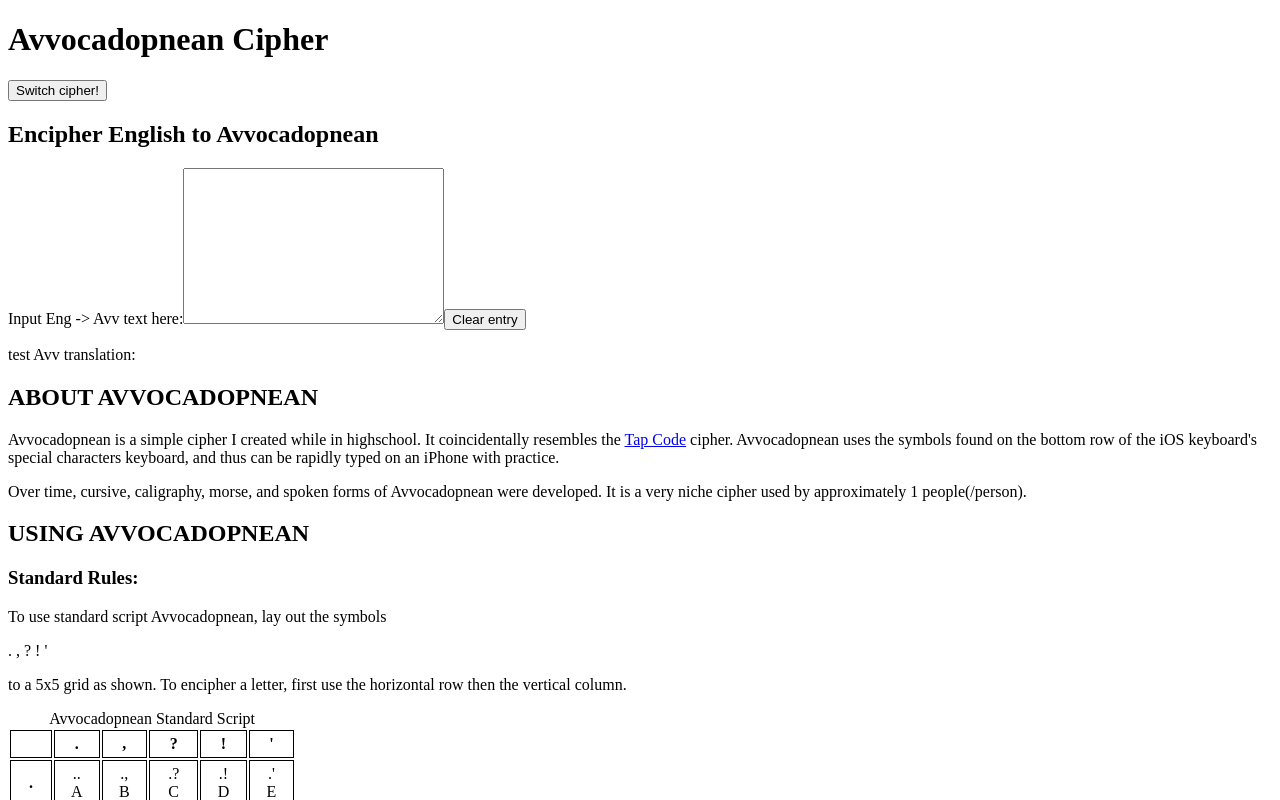
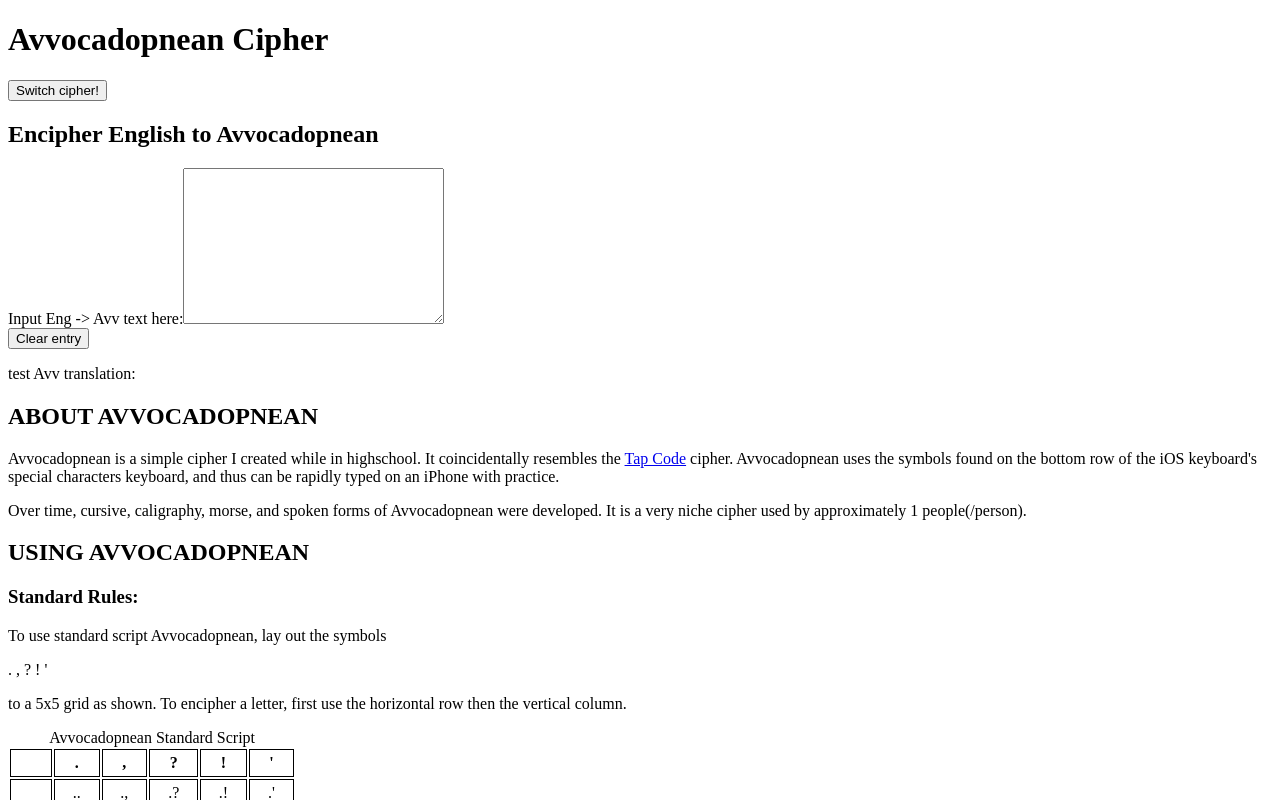
Before and after one commit to meiou9sei/avvocadopneansite, a React (Create React App) app: page / in a window 1280 px wide. Shown: the top 800 px of the page. Built offline with nearby package versions, Linux system fonts and the light colour scheme.

Commit message:
♻️ move clear text field logic to own component CipherControls

```diff
--- a/src/components/AvvToEng.js
+++ b/src/components/AvvToEng.js
@@ -1,6 +1,7 @@
 import { useEffect } from "react";
 
 import useAvvToEng from "../logic/useAvvToEng";
+import CipherControls from "./CipherControls";
 
 const AvvToEng = ({ savedAvvText, setSavedAvvText }) => {
   const { avvText, setAvvText, engText, setEngText } = useAvvToEng();
@@ -12,10 +13,6 @@ const AvvToEng = ({ savedAvvText, setSavedAvvText }) => {
   useEffect(() => {
     setSavedAvvText(avvText);
   }, [avvText]);
-
-  const clearText = () => {
-    setAvvText("");
-  };
 
   return (
     <div className='CipherInputBox'>
@@ -29,7 +26,7 @@ const AvvToEng = ({ savedAvvText, setSavedAvvText }) => {
         value={avvText}
         onChange={(e) => setAvvText(e.target.value)}
       ></textarea>
-      <button onClick={clearText}>Clear entry</button>
+      <CipherControls clearText={setAvvText} />
 
       <p>test Eng translation:</p>
       <p>{engText}</p>
--- /dev/null
+++ b/src/components/CipherControls.js
@@ -0,0 +1,7 @@
+export default function CipherControls({ clearText }) {
+  return (
+    <div>
+      <button onClick={() => clearText("")}>Clear entry</button>
+    </div>
+  );
+}
--- a/src/components/EngToAvv.js
+++ b/src/components/EngToAvv.js
@@ -1,6 +1,7 @@
 import { useEffect } from "react";
 
 import useEngToAvv from "../logic/useEngToAvv";
+import CipherControls from "./CipherControls";
 
 export default function EngToAvv({ savedEngText, setSavedEngText }) {
   const { avvText, setAvvText, engText, setEngText } = useEngToAvv();
@@ -12,10 +13,6 @@ export default function EngToAvv({ savedEngText, setSavedEngText }) {
   useEffect(() => {
     setSavedEngText(engText);
   }, [engText]);
-
-  const clearText = () => {
-    setEngText("");
-  };
 
   return (
     <div className='PlainTextInputBox'>
@@ -29,7 +26,7 @@ export default function EngToAvv({ savedEngText, setSavedEngText }) {
         value={engText}
         onChange={(e) => setEngText(e.target.value)}
       ></textarea>
-      <button onClick={clearText}>Clear entry</button>
+      <CipherControls clearText={setEngText} />
       <p>test Avv translation:</p>
       <p>{avvText}</p>
     </div>
```
